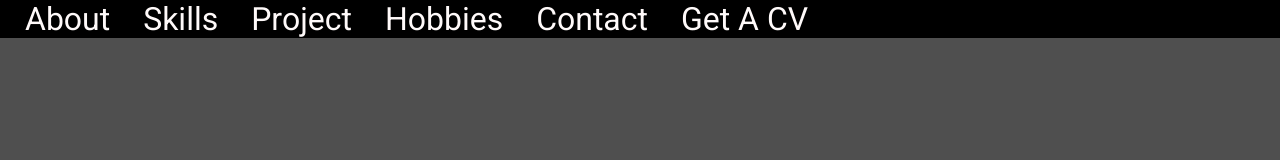
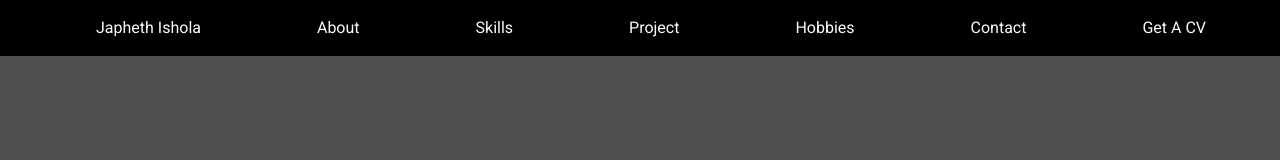
Before and after one commit to JaphethOlu/Mr-Decipher-Dot-Tech, a website: page src/production/Home.html in a window 1280 px wide. Drawn offline with nearby package versions, Linux system fonts and the light colour scheme; files that its build step writes are made by us from their sources.

Commit message:
Nav Styles

```diff
--- a/package.json
+++ b/package.json
@@ -6,7 +6,7 @@
   "scripts": {
     "build:css": "npm run lint:sass & npm run compile:sass",
     "compile:sass": "node sassCompiler.js",
-    "prelaunch": "npm run build:css",
+    "prelaunch": "npm run compile:sass",
     "launch": "node src/server/devServer.js",
     "lint:server": "esw -w src/server/*.js",
     "lint:sass": "sass-lint -c .sass-lint.yml src/srcBuild/styles/**/*.scss -v -q",
--- a/src/production/Home.html
+++ b/src/production/Home.html
@@ -8,6 +8,7 @@
     <body>
       <nav id="nav-bar">
         <ul>
+          <li id="nav-name">Japheth Ishola</li>
           <li>About</li>
           <li>Skills</li>
           <li>Project</li>
--- a/src/srcBuild/styles/modules/navigation.scss
+++ b/src/srcBuild/styles/modules/navigation.scss
@@ -1,23 +1,25 @@
 #nav-bar //sass-lint:disable-line no-ids
 {
   font-family: $font-main;
-  font-size: $nav-size;
   background-color: $black;
   max-width: none;
+  padding-top: .3vh;
+  padding-bottom: .3vh;
 
   ul
   {
-    padding: 0;
-    margin-top: 0;
-    margin-bottom: 0;
+    //padding: 0;
+    //margin-top: 0;
+    //margin-bottom: 0;
     list-style-type: none;
 
     li
     {
+      //font-size: $nav-size;
       display: inline;
       position: relative;
-      padding-left: 25px;
-      border-right: .5vw;
+      margin-left: $nav-margin;
+      margin-right: $nav-margin;
     }
   }
 }
--- a/src/srcBuild/styles/variables.scss
+++ b/src/srcBuild/styles/variables.scss
@@ -10,4 +10,5 @@ $green: #32CD32;
 // Font specification
 $font-main: Roboto;
 $font-sub: "Open Sans";
-$nav-size: 2.5vw;
+$nav-size: 2.3vh;
+$nav-margin: 7vh;
```
